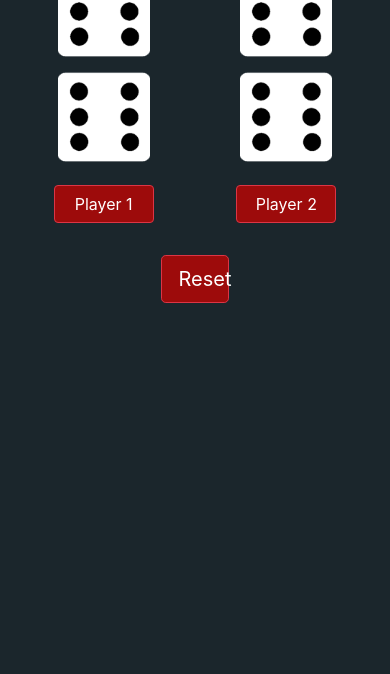
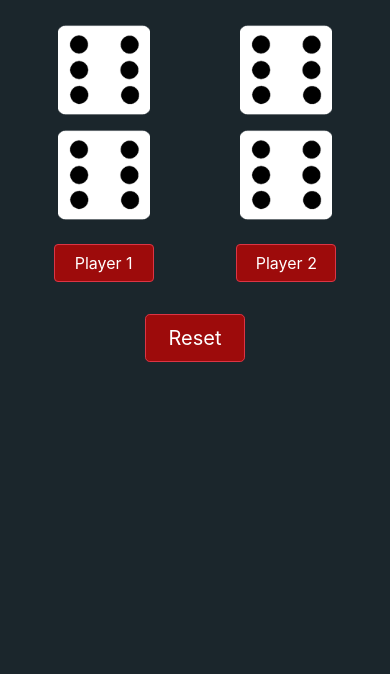
Before and after one commit to Bozidarboze/dicegame, a plain HTML site: page index.html in a window 390 px wide. Shown: the part 170-844 px from the top of the page. Drawn offline with nearby package versions, Linux system fonts and the light colour scheme.

Commit message:
Update styles.css

```diff
--- a/styles.css
+++ b/styles.css
@@ -87,6 +87,14 @@ button {
     margin-bottom: 2rem;
   }
 
+  button {
+    width: 100px;
+  }
+
+  .container-fluid {
+    padding-top: 30%;
+  }
+
   .player {
     width: 100px;
   }
```
